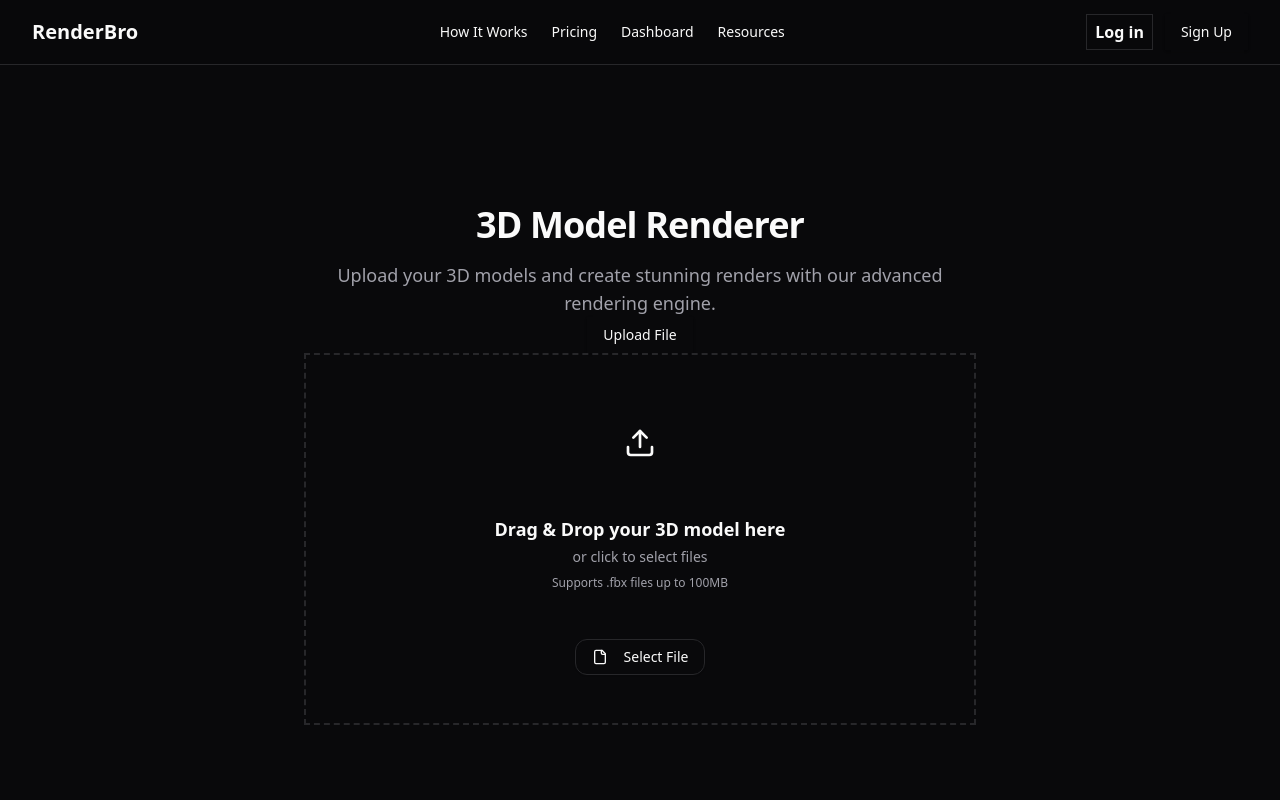
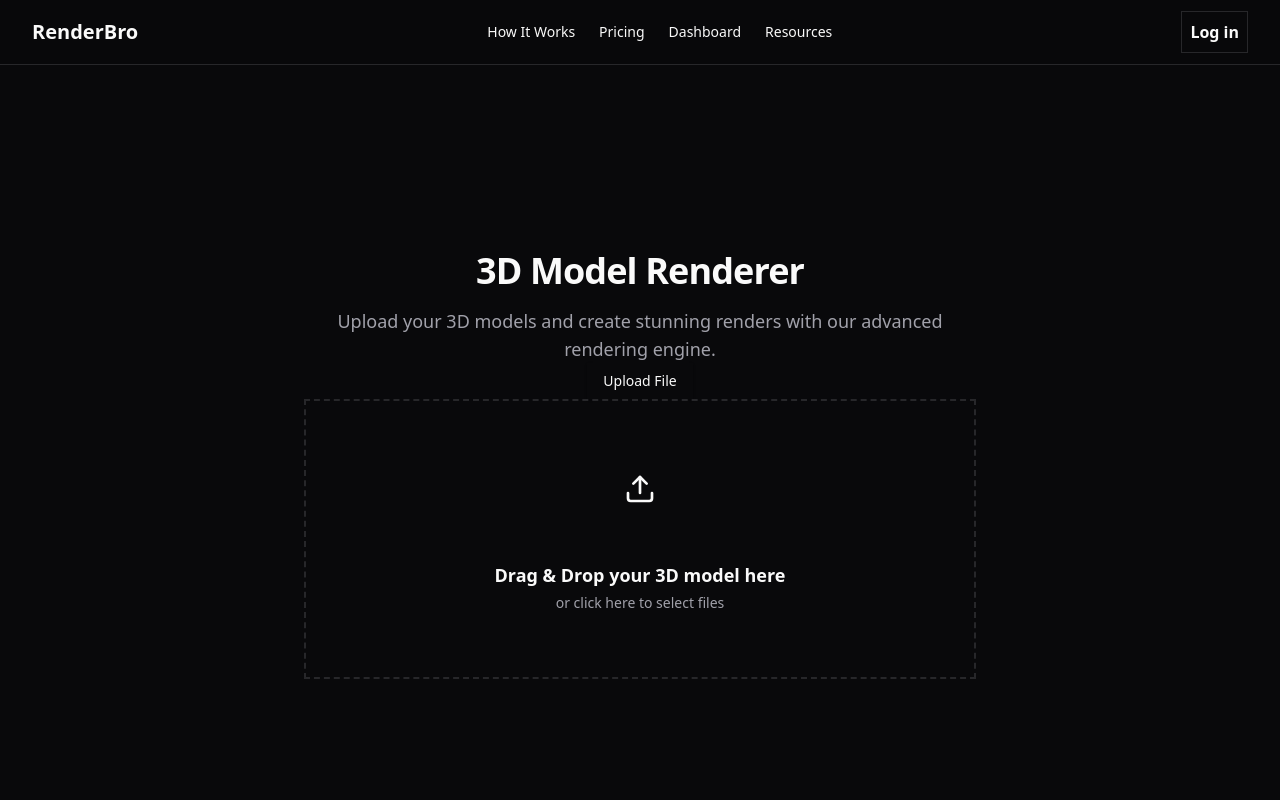
Before and after one commit to 2BrokeGuys/rendering-frontend, a Next.js app in the folder frontend/: page /main in a window 1280 px wide. Shown: the top 800 px of the page. Built offline with nearby package versions, Linux system fonts and the light colour scheme; a web font is replaced by a local one.

Commit message:
few enhancements

```diff
--- a/frontend/app/main/page.tsx
+++ b/frontend/app/main/page.tsx
@@ -91,10 +91,6 @@ export default function Main() {
       {selectedFile && (
         <div className="grid grid-cols-1 lg:grid-cols-3 gap-6">
           <div className="lg:col-span-2 space-y-6">
-            {/* <div className="preview-container">
-              <ModelPreview file={selectedFile} />
-            </div> */}
-
             {renderComplete && (
               <div className="flex justify-center">
                 <Button>
--- a/frontend/components/FileUpload.tsx
+++ b/frontend/components/FileUpload.tsx
@@ -1,8 +1,7 @@
 import React, { useCallback, useState } from "react";
 import { useDropzone } from "react-dropzone";
-import { Upload, File } from "lucide-react";
+import { Upload } from "lucide-react";
 import { toast } from "@/hooks/use-toast";
-import { Button } from "@/components/ui/button";
 import { Progress } from "@/components/ui/progress";
 
 interface FileUploadProps {
@@ -11,10 +10,16 @@ interface FileUploadProps {
 
 export const FileUpload = ({ onFileSelect }: FileUploadProps) => {
   const [uploadProgress, setUploadProgress] = useState(0);
+  const [isHovered, setIsHovered] = useState(false);
 
   const onDrop = useCallback((acceptedFiles: File[]) => {
     const file = acceptedFiles[0];
-    if (file && (file.name.endsWith(".fbx") || file.name.endsWith(".blend"))) {
+    if (
+      file &&
+      (file.name.endsWith(".fbx") ||
+        file.name.endsWith(".blend") ||
+        file.name.endsWith(".zip"))
+    ) {
       simulateUpload(file);
     } else {
       toast({
@@ -44,16 +49,20 @@ export const FileUpload = ({ onFileSelect }: FileUploadProps) => {
   const { getRootProps, getInputProps, isDragActive } = useDropzone({
     onDrop,
     accept: {
-      "application/octet-stream": [".fbx", ".blend"],
+      "application/octet-stream": [".fbx", ".blend", ".zip"],
     },
     multiple: false,
   });
 
   return (
-    <div className="w-full max-w-2xl mx-auto">
+    <div className="w-full max-w-2xl mx-auto hover:cursor-pointer">
       <div
         {...getRootProps()}
-        className={`dropzone ${isDragActive ? "active" : ""} group`}
+        onMouseEnter={() => setIsHovered(true)}
+        onMouseLeave={() => setIsHovered(false)}
+        className={`dropzone ${
+          isDragActive || isHovered ? "active" : ""
+        } group`}
       >
         <input {...getInputProps()} className="gap-2" />
         <div className="flex flex-col items-center gap-4 ">
@@ -65,16 +74,9 @@ export const FileUpload = ({ onFileSelect }: FileUploadProps) => {
               Drag & Drop your 3D model here
             </h3>
             <p className="text-sm text-muted-foreground mt-1">
-              or click to select files
-            </p>
-            <p className="text-xs text-muted-foreground mt-2">
-              Supports .fbx files up to 100MB
+              or click here to select files
             </p>
           </div>
-          <Button variant="outline" className="mt-4 rounded-xl">
-            <File className="w-4 h-4 mr-2" />
-            Select File
-          </Button>
         </div>
       </div>
 
--- a/frontend/components/Header.tsx
+++ b/frontend/components/Header.tsx
@@ -1,41 +1,55 @@
-"use client"
+"use client";
 
-import Link from "next/link"
-import { Button } from "./ui/button"
-// import Image from "next/image"
+import Link from "next/link";
+import { Button } from "./ui/button";
 
 const Navbar = () => {
-
   return (
     <header className="sticky top-0 z-40 w-full border-b bg-background/95 backdrop-blur supports-[backdrop-filter]:bg-background/60">
       <div className="container flex h-16 items-center justify-between">
         <div className="flex items-center gap-2">
-              <Link href={"/"} className="text-xl font-bold">RenderBro</Link>
+          <Link href={"/"} className="text-xl font-bold">
+            RenderBro
+          </Link>
         </div>
         <nav className="hidden md:flex items-center gap-6">
-              <Link href="/about" className="text-sm font-medium  hover:translate-y-1/4">
+          <Link
+            href="/about"
+            className="text-sm font-medium  hover:translate-y-1/4"
+          >
             How It Works
           </Link>
-              <Link href="/pricing" className="text-sm font-medium  hover:translate-y-1/4">
+          <Link
+            href="/pricing"
+            className="text-sm font-medium  hover:translate-y-1/4"
+          >
             Pricing
           </Link>
-              <Link href="/dashboard" className="text-sm font-medium  hover:translate-y-1/4">
+          <Link
+            href="/dashboard"
+            className="text-sm font-medium  hover:translate-y-1/4"
+          >
             Dashboard
           </Link>
-              <Link href="#resources" className="text-sm font-medium  hover:translate-y-1/4">
+          <Link
+            href="#resources"
+            className="text-sm font-medium  hover:translate-y-1/4"
+          >
             Resources
           </Link>
         </nav>
 
-              <div className="hidden md:flex gap-3">
-                <Link href={"/login"} className="border rounded-md  min-w-fit px-2 items-center flex font-semibold">Log in
+        <div className="hidden md:flex">
+          <Link
+            href={"/login"}
+            className="border rounded-md  min-w-fit px-2 py-2 items-center flex font-semibold"
+          >
+            Log in
           </Link>
-                <Button>Sign Up</Button>
         </div>
       </div>
     </header>
+  );
+};
 
-  )
-}
-
-export default Navbar
+export default Navbar;
--- a/frontend/components/HeroSection.tsx
+++ b/frontend/components/HeroSection.tsx
@@ -1,7 +1,10 @@
-import Image from "next/image"
-import Link from "next/link"
+import { useSession } from "next-auth/react";
+import Image from "next/image";
+import Link from "next/link";
 
 const HeroSection = () => {
+  const { status } = useSession();
+
   return (
     <div className="relative h-screen flex items-center justify-center">
       <Image
@@ -14,16 +17,20 @@ const HeroSection = () => {
       />
       <div className="absolute inset-0 bg-black opacity-50"></div>
       <div className="relative z-10 text-center text-white px-4 sm:px-6 lg:px-8">
-        <h1 className="text-4xl sm:text-5xl md:text-6xl font-bold mb-4">Welcome to RenderBro</h1>
-        <p className="text-lg sm:text-xl md:text-2xl mb-8">Experience lightning-fast rendering for your projects</p>
-        <Link href={"/main"}>
-        <button className="bg-lime hover:bg-darklime hover:text-black text-black font-bold py-2 px-4 rounded-full transition duration-300 text-sm sm:text-base">
-          Get Started
-        </button>
+        <h1 className="text-4xl sm:text-5xl md:text-6xl font-bold mb-4">
+          Welcome to RenderBro
+        </h1>
+        <p className="text-lg sm:text-xl md:text-2xl mb-8">
+          Experience lightning-fast rendering for your projects
+        </p>
+        <Link href={status === "authenticated" ? "/main" : "/login"}>
+          <button className="bg-lime hover:bg-darklime hover:text-black text-black font-bold py-2 px-4 rounded-full transition duration-300 text-sm sm:text-base">
+            Get Started
+          </button>
         </Link>
       </div>
     </div>
-  )
-}
+  );
+};
 
-export default HeroSection
+export default HeroSection;
```
Also changed, not shown: frontend/app/page.tsx (+35 -19 lines). Lines whose indentation alone changed are shown as unchanged.
